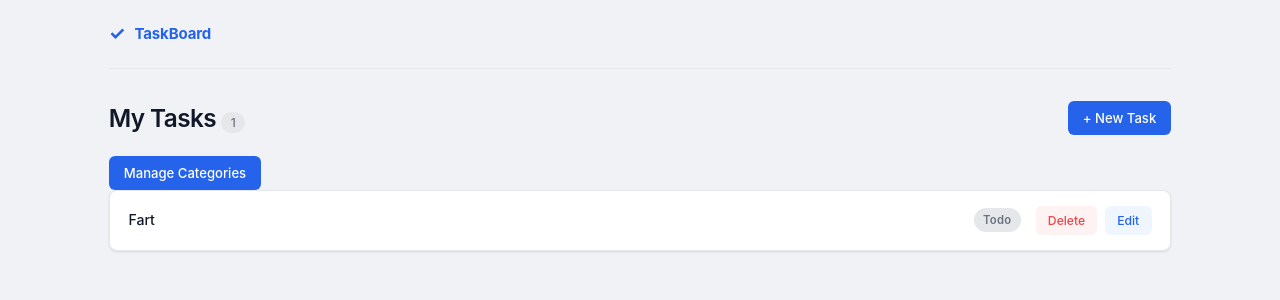
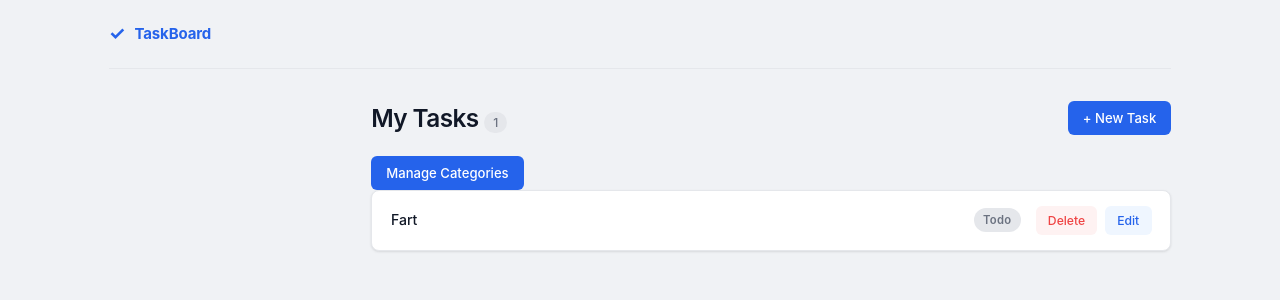
Before and after one commit to meganclapinski25/4320-state-management, a React (Vite) app: page /tasks in a window 1280 px wide. Shown: the top 300 px of the page. Built offline with nearby package versions, Linux system fonts and the light colour scheme; data requests are answered from the project's data file.

Commit message:
need to get sidebar component

```diff
--- a/src/index.css
+++ b/src/index.css
@@ -376,7 +376,9 @@ label {
   gap: 1.5rem;
   align-items: start;
 }
-
+.app-main {
+  min-width: 0;
+}
 @media (max-width: 720px) {
   .app-layout {
     grid-template-columns: 1fr;
--- a/src/pages/TaskList.jsx
+++ b/src/pages/TaskList.jsx
@@ -22,7 +22,7 @@ function TaskList() {
   if (status === 'failed') return <p className="state-message">Error: {error}</p>
 
   return (
-    <div className="main-layout">
+    <div className="app-layout">
       <aside className="sidebar">
 
       </aside>
```
